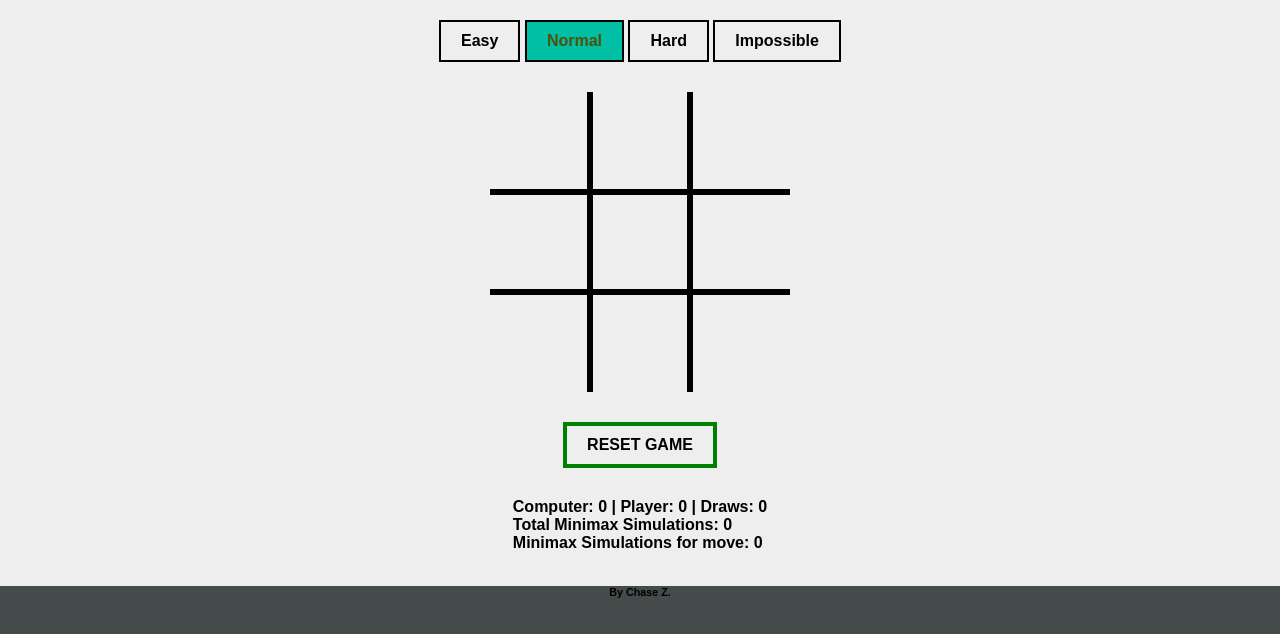
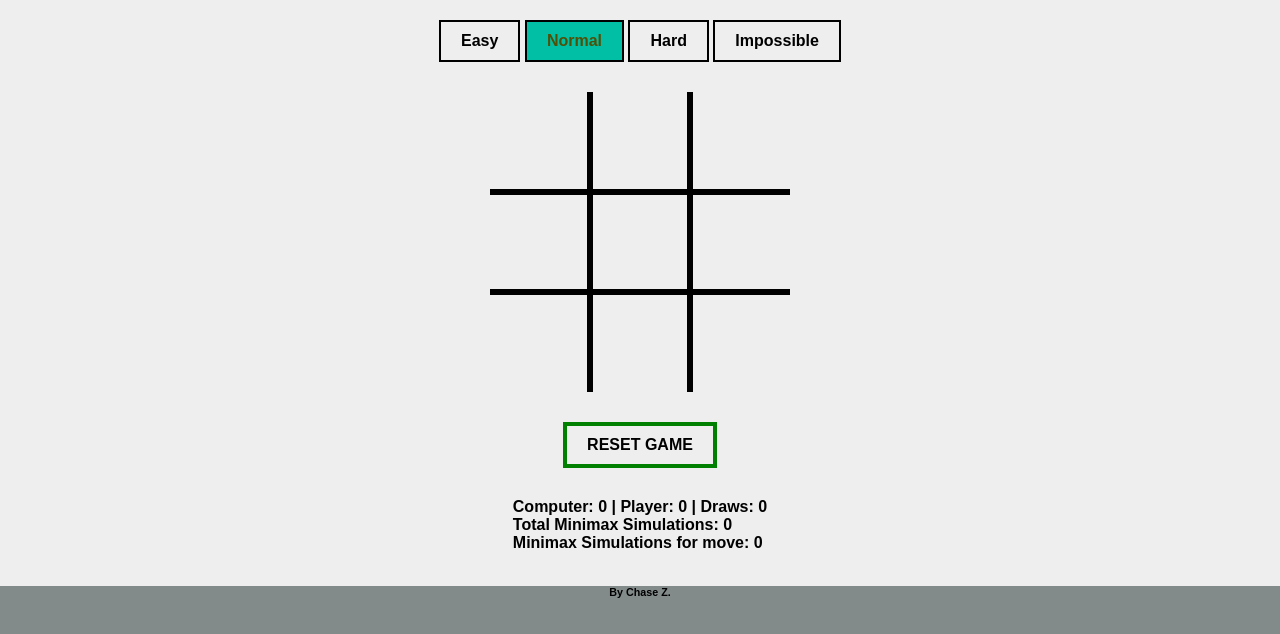
Before and after one commit to HumnResources/TicTacToe, a website: page public/game.html in a window 1280 px wide. Shown: the part 166-800 px from the top of the page. Drawn offline with Linux system fonts and the light colour scheme.

Commit message:
Update game.html

```diff
--- a/public/game.html
+++ b/public/game.html
@@ -9,7 +9,7 @@
   </head>
 
   <style>
-    body {background: #454a4a;}
+    body {background: #838a8a;}
   </style>
 </html>
 
```
